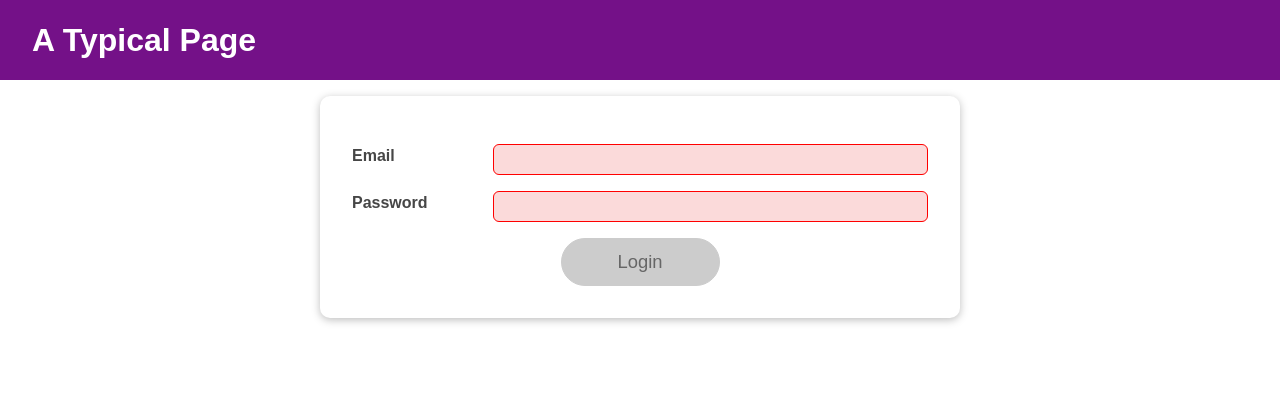
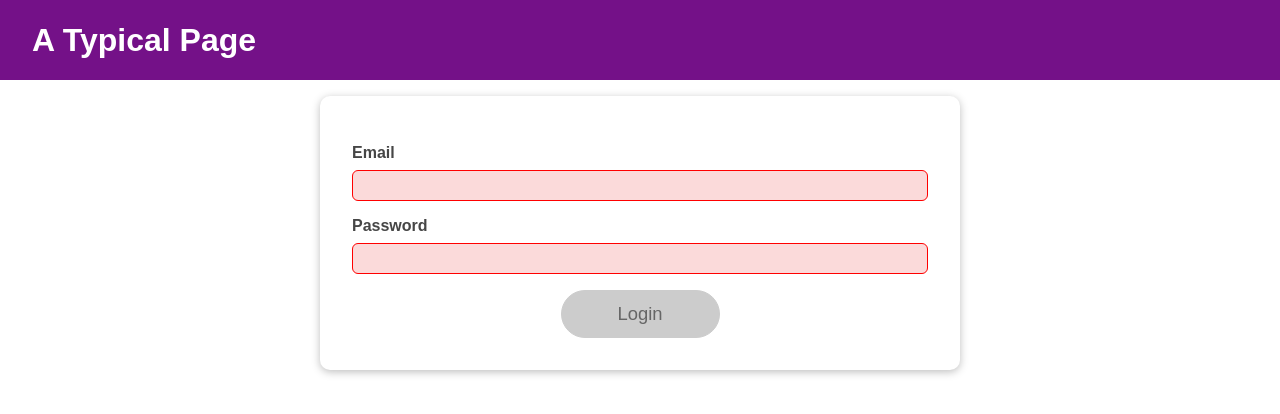
Before and after one commit to tiko514/Udemy-react, a React (Create React App) app in the folder user-login/: page / in a window 1280 px wide. Shown: the top 414 px of the page. Built offline with nearby package versions, Linux system fonts and the light colour scheme.

Commit message:
input component style improvements

```diff
--- a/user-login/src/components/Login/Login.js
+++ b/user-login/src/components/Login/Login.js
@@ -93,12 +93,10 @@ const Login = (props) => {
     <Card className={classes.login}>
       <form onSubmit={submitHandler}>
         <Input
-          className={`${classes.control} ${
-            emailIsValid === false ? classes.invalid : ""
-          }`}
           type="email"
           id="email"
           label="Email"
+          isValid={emailState.isValid}
           value={emailState.value}
           onChange={emailChangeHandler}
           onBlur={validateEmailHandler}
@@ -107,12 +105,12 @@ const Login = (props) => {
           type="password"
           id="password"
           label="Password"
+          isValid={passwordState.isValid}
           value={passwordState.value}
           onChange={passwordChangeHandler}
           onBlur={validatePasswordHandler}
-          className={`${classes.control} ${
-            passwordIsValid === false ? classes.invalid : ""
-          }`}
+          className={`${classes.control} ${passwordIsValid === false ? classes.invalid : ""
+            }`}
         />
         <div className={classes.actions}>
           <Button type="submit" className={classes.btn} disabled={!formIsValid}>
--- a/user-login/src/components/Login/Login.module.css
+++ b/user-login/src/components/Login/Login.module.css
@@ -3,44 +3,6 @@
   max-width: 40rem;
   margin: 2rem auto;
   padding: 2rem;
-}
-
-.control {
-  margin: 1rem 0;
-  display: flex;
-  align-items: stretch;
-  flex-direction: column;
-}
-
-.control label,
-.control input {
-  display: block;
-}
-
-.control label {
-  font-weight: bold;
-  flex: 1;
-  color: #464646;
-  margin-bottom: 0.5rem;
-}
-
-.control input {
-  flex: 3;
-  font: inherit;
-  padding: 0.35rem 0.35rem;
-  border-radius: 6px;
-  border: 1px solid #ccc;
-}
-
-.control input:focus {
-  outline: none;
-  border-color: #4f005f;
-  background: #f6dbfc;
-}
-
-.control.invalid input {
-  border-color: red;
-  background: #fbdada;
 }
 
 .actions {
--- a/user-login/src/components/UI/Input/Input.js
+++ b/user-login/src/components/UI/Input/Input.js
@@ -1,8 +1,10 @@
 import React from "react";
+
+import classes from './Input.module.css'
 
 const Input = (props) => {
   return (
-    <div className={props.className}>
+    <div className={`${classes.control} ${props.isValid === false ? classes.invalid : ""}`}>
       <label htmlFor={props.id}>{props.label}</label>
       <input
         type={props.type}
--- a/user-login/src/components/UI/Input/Input.module.css
+++ b/user-login/src/components/UI/Input/Input.module.css
@@ -1,3 +1,22 @@
+.control {
+  margin: 1rem 0;
+  display: flex;
+  align-items: stretch;
+  flex-direction: column;
+}
+
+.control label,
+.control input {
+  display: block;
+}
+
+.control label {
+  font-weight: bold;
+  flex: 1;
+  color: #464646;
+  margin-bottom: 0.5rem;
+}
+
 .control input {
   flex: 3;
   font: inherit;
@@ -16,3 +35,22 @@
   border-color: red;
   background: #fbdada;
 }
+
+.control input {
+  flex: 3;
+  font: inherit;
+  padding: 0.35rem 0.35rem;
+  border-radius: 6px;
+  border: 1px solid #ccc;
+}
+
+.control input:focus {
+  outline: none;
+  border-color: #4f005f;
+  background: #f6dbfc;
+}
+
+.control.invalid input {
+  border-color: red;
+  background: #fbdada;
+}
```
Also changed, not shown: 1 other file (tests, documents, lock files or other folders).
